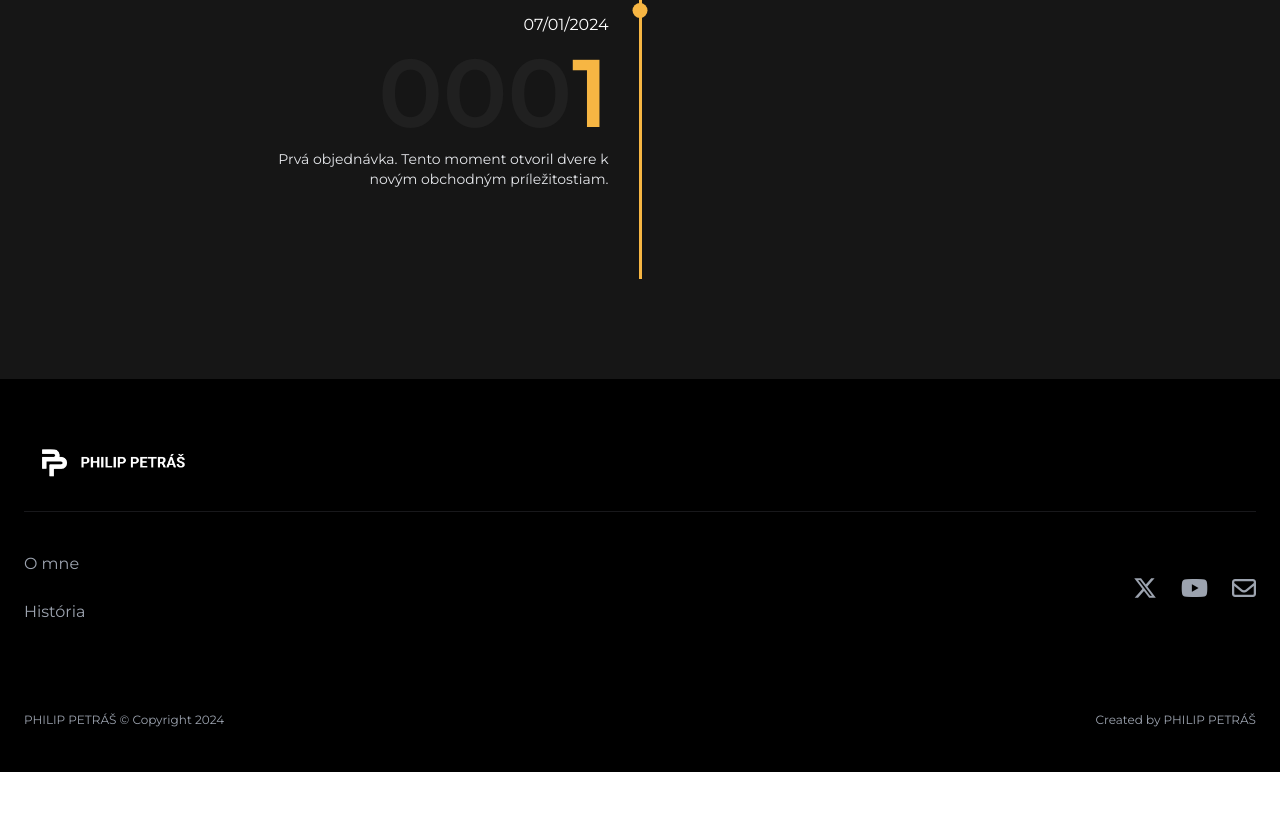
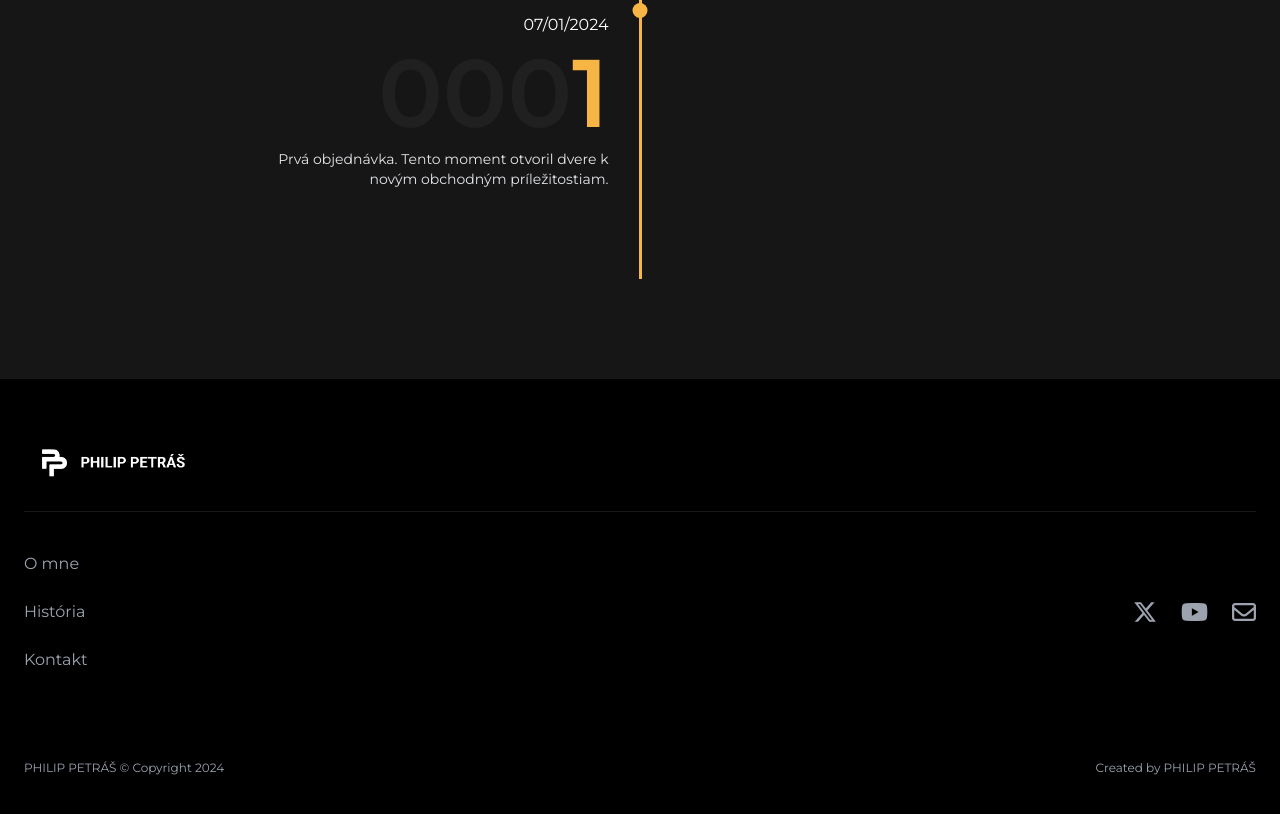
Before and after one commit to hax0-r/fiverr_philip, a website: page index.html in a window 1280 px wide. Shown: the part 2311-3125 px from the top of the page. Before the commit the page ends 3083 px from the top, so only its background shows below. Drawn offline with nearby package versions, Linux system fonts and the light colour scheme; a script that the page names is missing.

```diff
--- a/index.html
+++ b/index.html
@@ -197,7 +197,7 @@
 
     <!-- footer -->
 
-    <footer class="bg-black text-gray-300 md:pt-10 pt-6">
+    <footer id="Kontakt" class="bg-black text-gray-300 md:pt-10 pt-6">
         <div class="max-w-7xl w-full mx-auto p-6">
             <img src="./Docs/Assets/footerLogo.jpg" class="h-10" alt="">
 
@@ -208,6 +208,8 @@
                     </li>
                     <li><a href="#História"
                             class="block transition-all duration-500 hover:text-white text-gray-400 ">História</a></li>
+                    <li><a href="#Kontakt"
+                            class="block transition-all duration-500 hover:text-white text-gray-400 ">Kontakt</a></li>
                 </ul>
 
                 <div class="flex items-center gap-6">
```
